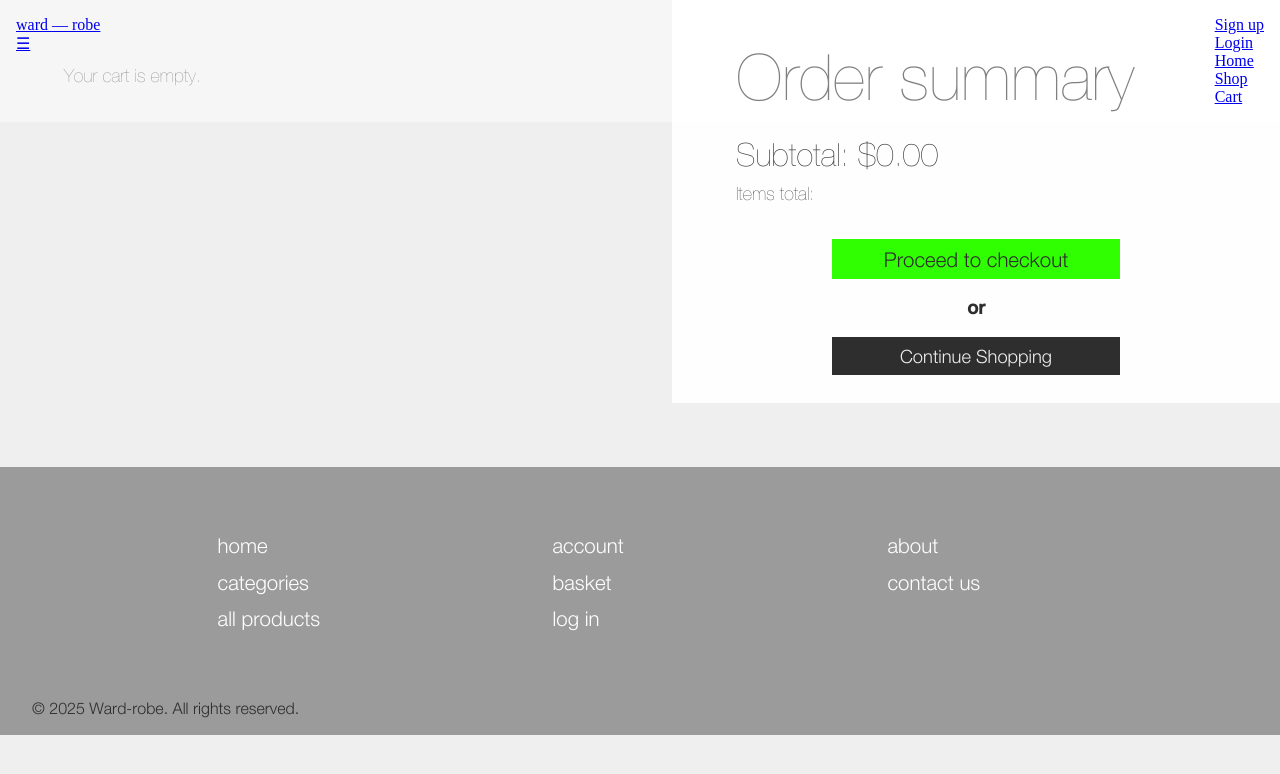
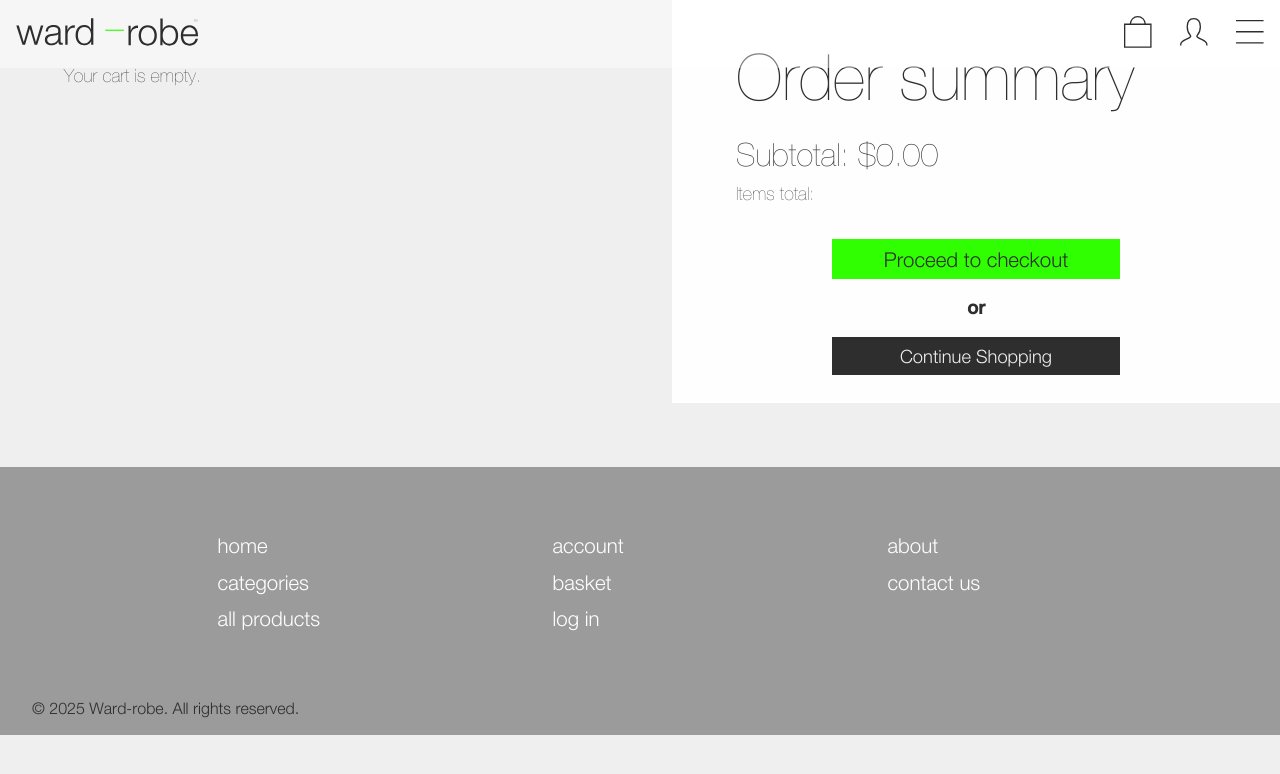
Before and after one commit to GilesS420/Exam_project_UX, a website: page cart.html in a window 1280 px wide. Drawn offline with Linux system fonts and the light colour scheme.

Commit message:
added correct nav component

```diff
--- a/cart.html
+++ b/cart.html
@@ -16,27 +16,46 @@
 <body>
     <!-- Navigation Header -->
     <header class="navbar">
-        <div class="navbar-container">
-            <div class="navbar-icons">
-                <div class="navbar-logo">
-                    <a href="index.html">ward <span>—</span> robe</a>
-                </div>
-                <a href="javascript:void(0);" class="icon" onclick="hamburgerMenu()">
-                    ☰
-                </a>
+        <nav class="navbar-container ">
+            <figure class="navbar-logo">
+                <a href="index.html"><img src="static/assets/icons/Logo-large.svg" alt="Ward -robe logo"></a>
+                <div class="navbar-icons">
+            </figure>
+            <div>
+                <ul id="navbar-utility">
+                    <li>
+                        <a href="cart.html">
+                            <img class="nav-icon" src="static/assets/icons/Icon-shopping bag.svg"
+                                alt="Shopping cart icon">
+                        </a>
+                    </li>
+                    <li>
+                        <a href="#">
+                            <img class="nav-icon" src="static/assets/icons/Icon-account.svg" alt="Account icon">
+                        </a>
+                    </li>
+                    <li>
+                        <button id="hamburgerToggle">
+                            <img class="hamburger-icon nav-icon" src="static/assets/icons/Icon-hamburger.svg"
+                                alt="hamburger menu icon">
+                        </button>
+                    </li>
+                </ul>
+                <nav id="navSecondary" class="nav-secondary hidden anim-dropdown">
+                    <ul>
+                        <li id="nav-signup">
+                            <a href="signup.html" class="button-secondary-small">Sign up</a>
+                        </li>
+                        <li id="nav-login">
+                            <a href="login.html" class="button-primary-small">Login</a>
+                        </li>
+                        <li id="nav-logout" class="nav-item ">
+                            <a href="javascript:void(0);" class="button-primary-small" onclick="logout()">Logout</a>
+                        </li>
+                    </ul>
+                </nav>
             </div>
-            <nav class="navbar-menu">
-                <ul id="hamburger-links" class="hamburger-menu">
-                    <li id="nav-signup" class="nav-item hidden"><a href="signup.html" class="nav-link">Sign up</a></li>
-                    <li id="nav-login" class="nav-item hidden"><a href="login.html" class="nav-link">Login</a></li>
-                    <li id="nav-logout" class="nav-item hidden"><a href="javascript:void(0);" class="nav-link"
-                            onclick="logout()">Logout</a></li>
-                    <li class="nav-item"><a href="index.html" class="nav-link">Home</a></li>
-                    <li class="nav-item"><a href="products.html" class="nav-link">Shop</a></li>
-                    <li class="nav-item"><a href="cart.html" class="nav-link">Cart</a></li>
-                </ul>
-            </nav>
-        </div>
+        </nav>
     </header>
 
     <!-- Main content -->
```
Also changed, not shown: checkout.html (+2 -2 lines).
